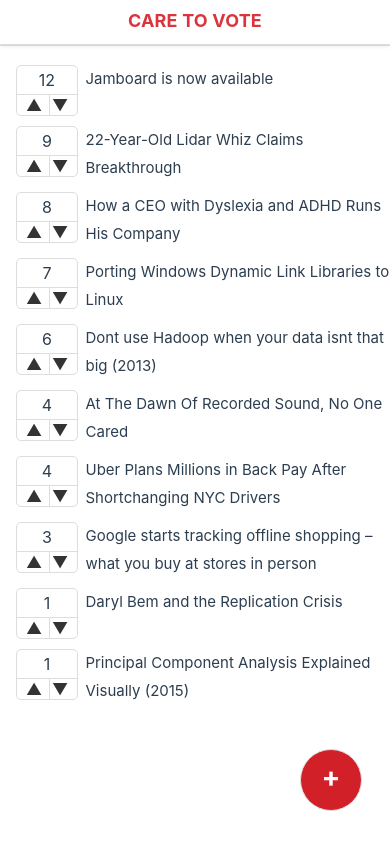
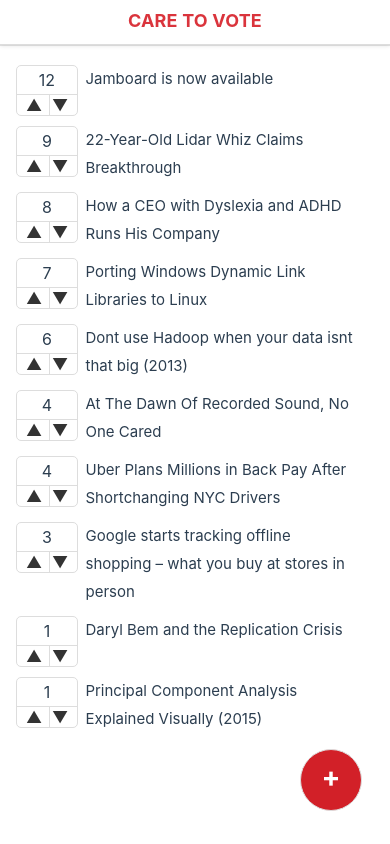
Before and after one commit to chardy/caretovote, a Vue app: page / in a window 390 px wide. Built offline with nearby package versions, Linux system fonts and the light colour scheme.

Commit message:
adding viewport meta for mobile view

```diff
--- a/index.html
+++ b/index.html
@@ -3,6 +3,9 @@
   <head>
     <meta charset="utf-8">
     <title>Care To Vote</title>
+    <meta name = "viewport" content = "width = device-width, initial-scale = 1, user-scalable = no, minimum-scale = 1, maximum-scale = 1, target-densityDpi=160dpi"/>
+    <meta name="viewport" id="vp" content="initial-scale=1.0,user-scalable=no,maximum-scale=1" media="(device-height: 568px)" />
+
   </head>
   <body>
     <div id="app"></div>
--- a/src/App.vue
+++ b/src/App.vue
@@ -125,7 +125,7 @@
   background: #fff;
   border-radius: 5px;
   padding: 1em 2em;
-  height: 25%;
+  min-height: 235px;
 }
 
 .modal__close {
--- a/src/components/List.vue
+++ b/src/components/List.vue
@@ -205,7 +205,7 @@
   font-size: 15px;
   line-height: 28px;
   padding: 0 0.5em;
-  max-width: 80vw;
+  max-width: 70vw;
   float: left;
 }
 
```
